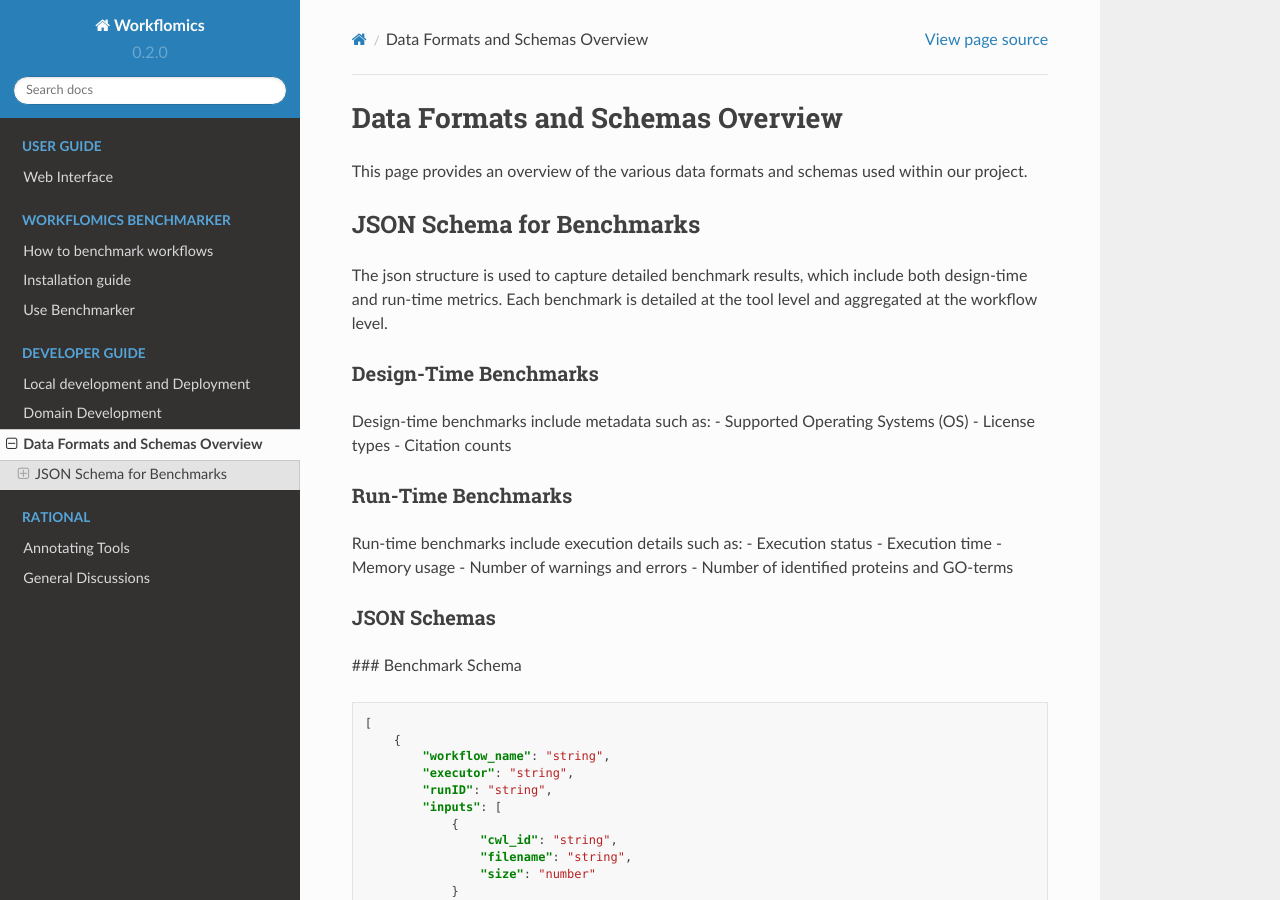
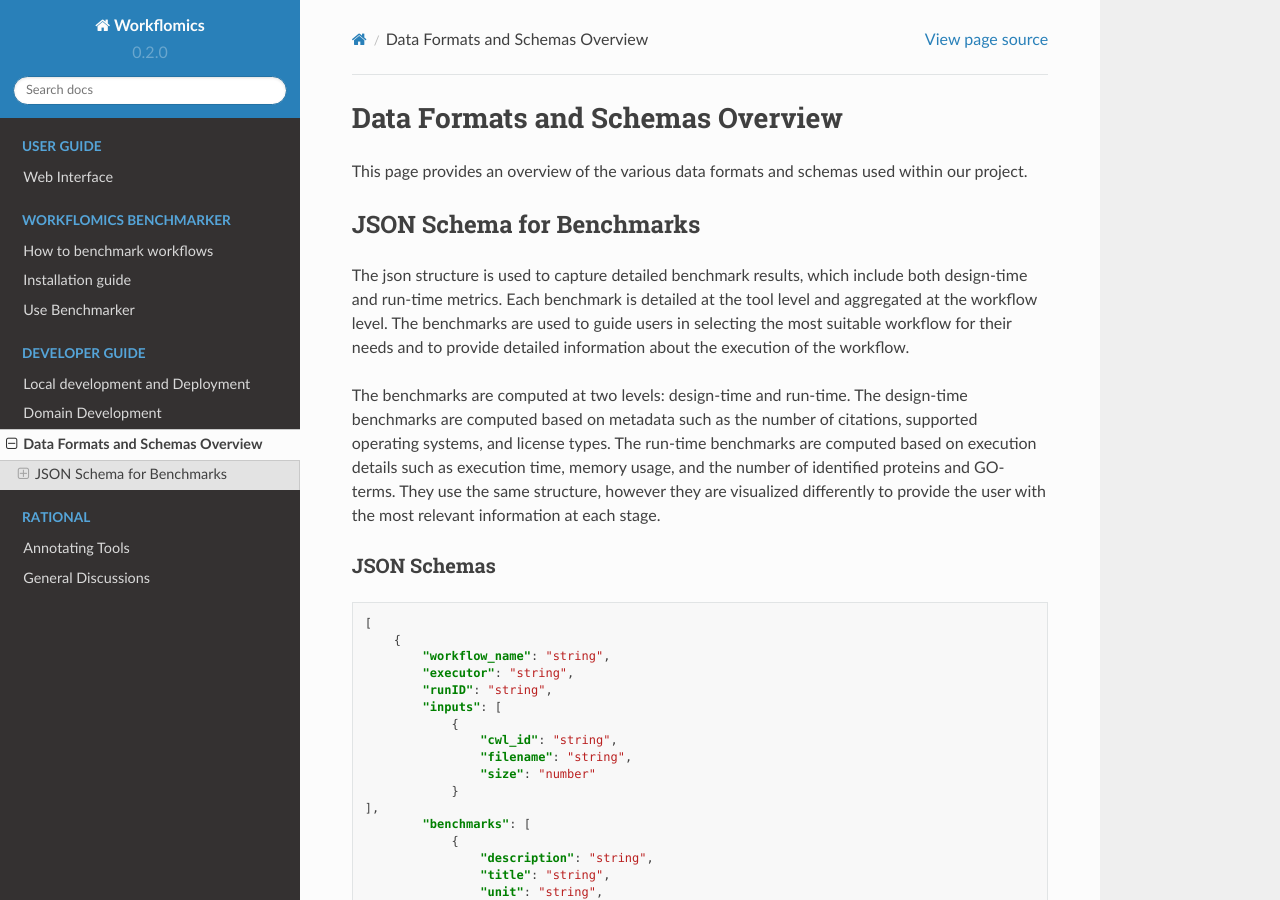
Before and after one commit to Workflomics/workflomics-readthedocs, a Sphinx documentation site: the page built from docs/source/dev/standards.rst, in a window 1280 px wide and 900 px high. Built offline with Sphinx 7.4.7 and the Read the Docs theme 2.0.0, drawn with Linux system fonts in a browser that asks for light colours; some of the changed text lies outside the part shown.

Commit message:
Fix the formatting and add rendered unicode examples (✘ and ✔)

```diff
--- a/docs/source/dev/standards.rst
+++ b/docs/source/dev/standards.rst
@@ -8,29 +8,14 @@ This page provides an overview of the various data formats and schemas used with
 JSON Schema for Benchmarks
 **************************
 
-The json structure is used to capture detailed benchmark results, which include both design-time and run-time metrics. Each benchmark is detailed at the tool level and aggregated at the workflow level.
+The json structure is used to capture detailed benchmark results, which include both design-time and run-time metrics. Each benchmark is detailed at the tool level and aggregated at the workflow level. The benchmarks are used to guide users in selecting the most suitable workflow for their needs and to provide detailed information about the execution of the workflow.
 
+The benchmarks are computed at two levels: design-time and run-time. The design-time benchmarks are computed based on metadata such as the number of citations, supported operating systems, and license types. The run-time benchmarks are computed based on execution details such as execution time, memory usage, and the number of identified proteins and GO-terms. They use the same structure, however they are visualized differently to provide the user with the most relevant information at each stage.
 
-Design-Time Benchmarks
-======================
-Design-time benchmarks include metadata such as:
-- Supported Operating Systems (OS)
-- License types
-- Citation counts
-
-Run-Time Benchmarks
-===================
-Run-time benchmarks include execution details such as:
-- Execution status
-- Execution time
-- Memory usage
-- Number of warnings and errors
-- Number of identified proteins and GO-terms
 
 JSON Schemas
 ============
 
-### Benchmark Schema
 
 .. code-block:: json
 
@@ -308,7 +293,7 @@ The following JSON structure corresponds to the ``candidate_workflow_4`` workflo
       ]
    }
 
-Notice that the status icons are explicitly provided in the JSON file as Unicode characters. The check mark (\u2713) is used to indicate that the tool has successfully executed, while the cross (\u2717) is used to indicate that the tool has failed. The dash (-) is used to indicate that the tool has not been executed.
+Notice that the status icons are explicitly provided in the JSON file as Unicode characters. The check mark (✔, ``\u2713``) is used to indicate that the tool has successfully executed, while the cross (✘, ``\u2717``) is used to indicate that the tool has failed. The dash (-) is used to indicate that the tool has not been executed.
 
 Other Formats
 =============
```
